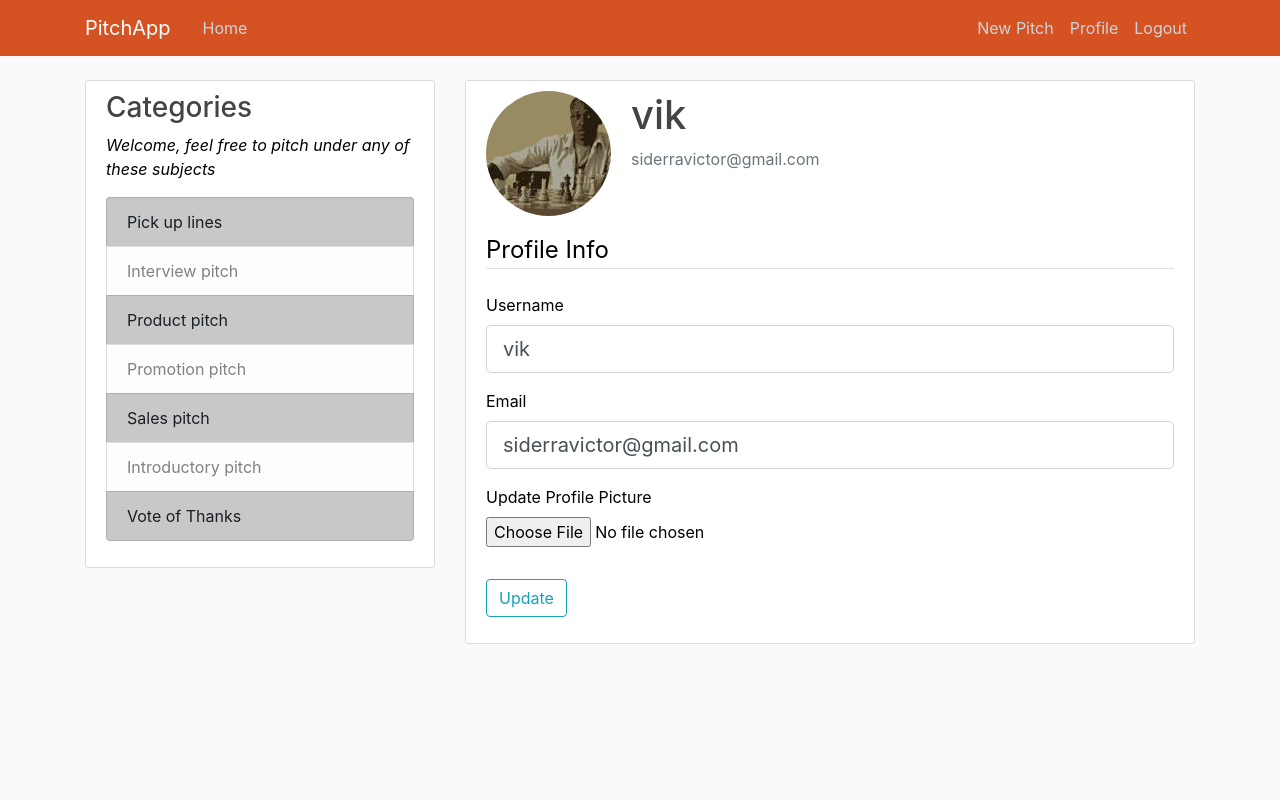
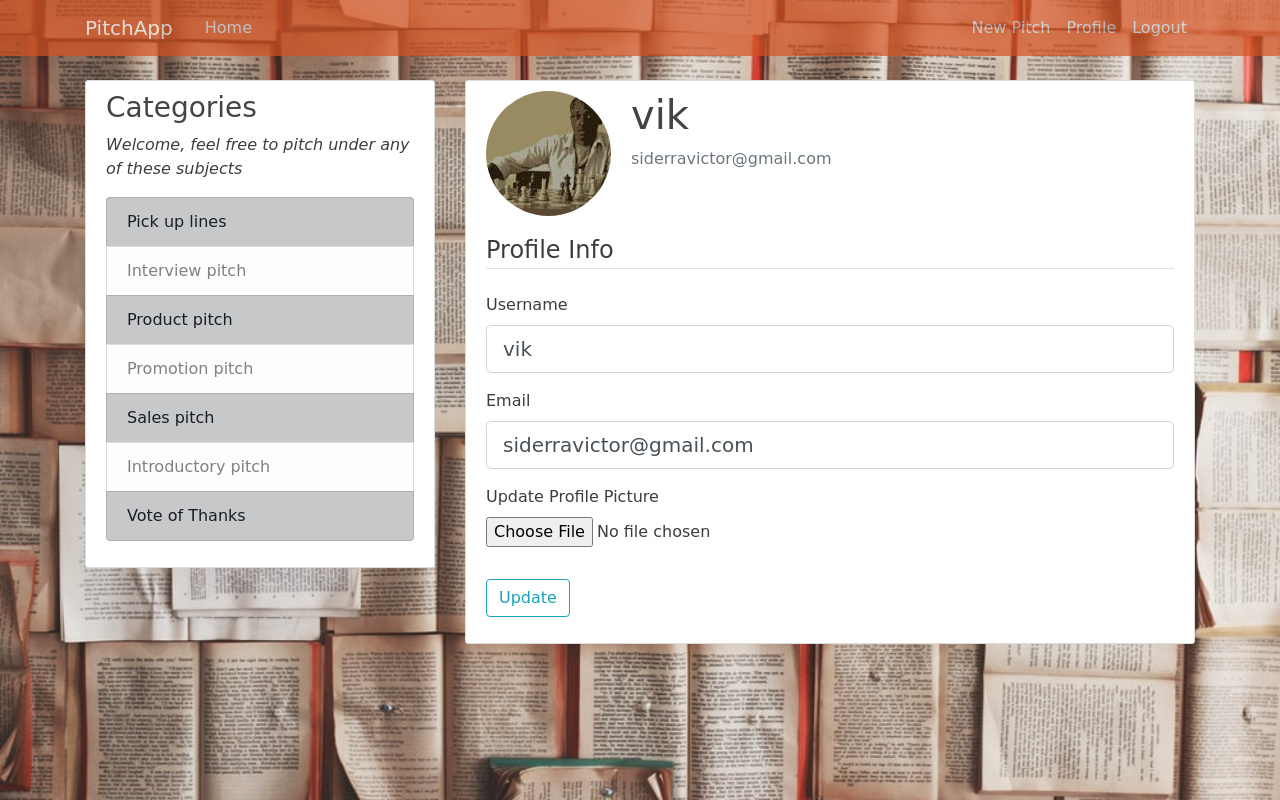
Before and after one commit to vsidera/PitchApp, a Flask app: page /account in a window 1280 px wide. Run offline with Flask 2, Linux system fonts and the light colour scheme; a user stored in the database is signed in; some libraries are stand-ins or nearby versions.

Commit message:
change background

```diff
--- a/pitch/static/main.css
+++ b/pitch/static/main.css
@@ -1,7 +1,12 @@
 body {
-    background: #fafafa;
-    color: #010101;
-    margin-top: 5rem;
+  background: url(/static/profile_pics/back1.jpeg);
+  background-position: center;
+  background-attachment: fixed;
+  background-repeat: no-repeat;
+  background-size: cover;
+  color: #3F3C3C;
+  margin-top: 5rem;
+  font-family: 'Kalam', cursive;
   }
 
   h1, h2, h3, h4, h5 {
@@ -14,6 +19,7 @@ body {
 
   .bg-steel {
     background-color: #D55323;
+    opacity: 70%;
   }
 
   .site-header .navbar-nav .nav-link {
```
Also changed, not shown: pitch/static/profile_pics/back1.jpeg (added).
